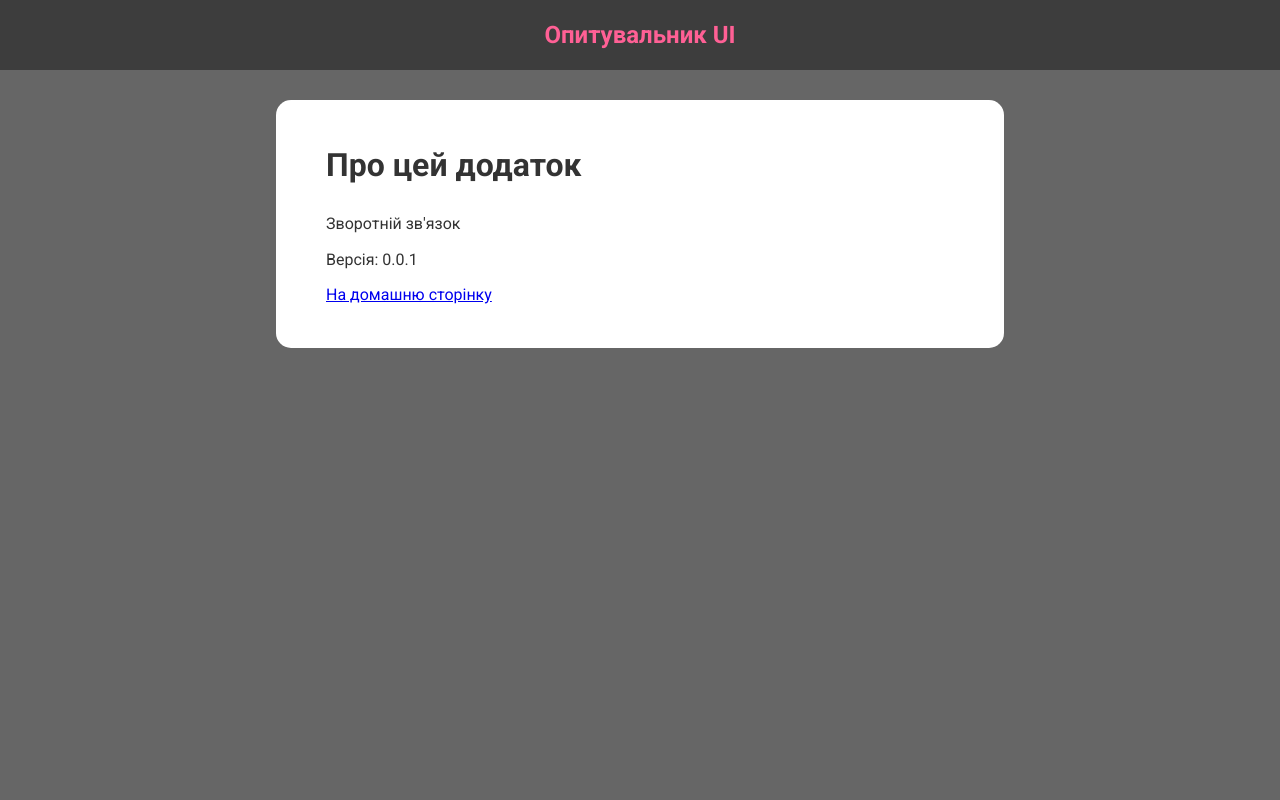
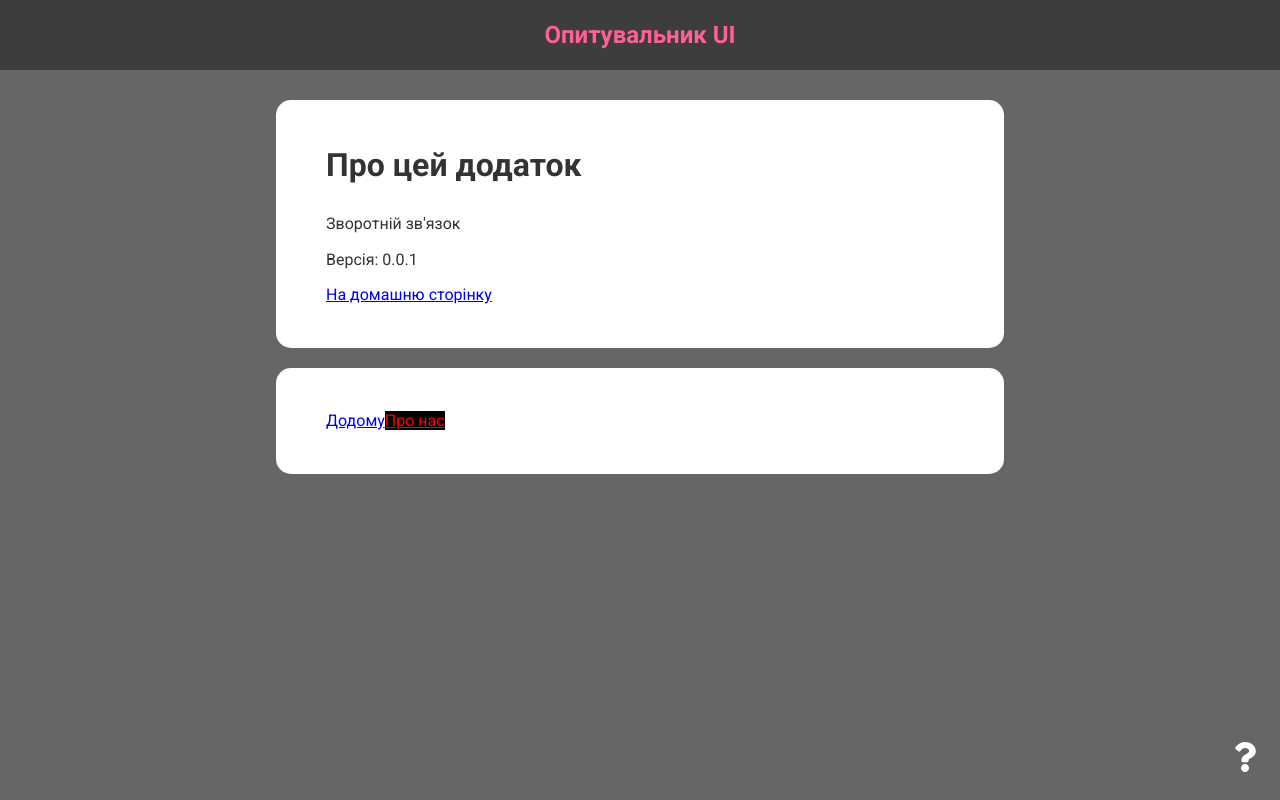
Before and after one commit to nat-dep-clg-chnu-cs/web-programming-and-web-design, a React (Create React App) app: page /about in a window 1280 px wide. Built offline with nearby package versions, Linux system fonts and the light colour scheme.

Commit message:
NavLink
Signed-off-by: VVKo <v.v.kovdrysh@gmail.com>

```diff
--- a/src/App.js
+++ b/src/App.js
@@ -1,5 +1,5 @@
 import React, { useState } from "react";
-import {BrowserRouter as Router, Route, Routes} from 'react-router-dom'
+import {BrowserRouter as Router, NavLink, Route, Routes} from 'react-router-dom'
 import {v4 as uuidv4} from 'uuid'
 import Header from "./components/Header";
 import FeedbackData from "./data/FeedbackData";
@@ -7,6 +7,8 @@
 import FeedbackStat from "./components/FeedbackStat";
 import FeedbackForm from "./components/FeedbackForm";
 import AboutPage from "./pages/AboutPage";
+import AboutIconLink from "./components/AboutIconLink";
+import Card from "./shared/Card";
 
 function App() {
   const [feedback, setFeedback] = useState(FeedbackData);
@@ -35,8 +37,16 @@
               </>}/>
               <Route path='/about' element={<AboutPage />}/>
           </Routes>
+          <Card>
+              <NavLink to={'/'} activeClassName={'active'}>
+                  Додому
+              </NavLink>
+              <NavLink to={'/about'} activeClassName={'active'}>
+                  Про нас
+              </NavLink>
+          </Card>
 
-
+        <AboutIconLink />
       </div>
     </Router>
   );
--- /dev/null
+++ b/src/components/AboutIconLink.js
@@ -0,0 +1,15 @@
+import React from 'react';
+import {FaQuestion} from "react-icons/fa";
+import {Link} from "react-router-dom";
+
+const AboutIconLink = () => {
+    return (
+        <div className='about-link'>
+            <Link to={'/about'}>
+                <FaQuestion size={30} />
+            </Link>
+        </div>
+    );
+};
+
+export default AboutIconLink;
--- a/src/index.css
+++ b/src/index.css
@@ -11,6 +11,11 @@
   background-color: #666;
   color: #fff;
   line-height: 1.6;
+}
+
+.active {
+  background: #000;
+  color: red;
 }
 
 ul {
--- a/src/pages/AboutPage.js
+++ b/src/pages/AboutPage.js
@@ -1,6 +1,6 @@
 import React from 'react';
 import Card from "../shared/Card";
-
+import {Link} from "react-router-dom";
 const AboutPage = () => {
     return (
         <Card>
@@ -8,7 +8,7 @@
                 <h1>Про цей додаток</h1>
                 <p>Зворотній зв'язок</p>
                 <p>Версія: 0.0.1</p>
-                <a href="/">На домашню сторінку</a>
+                <Link to="/">На домашню сторінку</Link>
             </div>
         </Card>
     );
```
